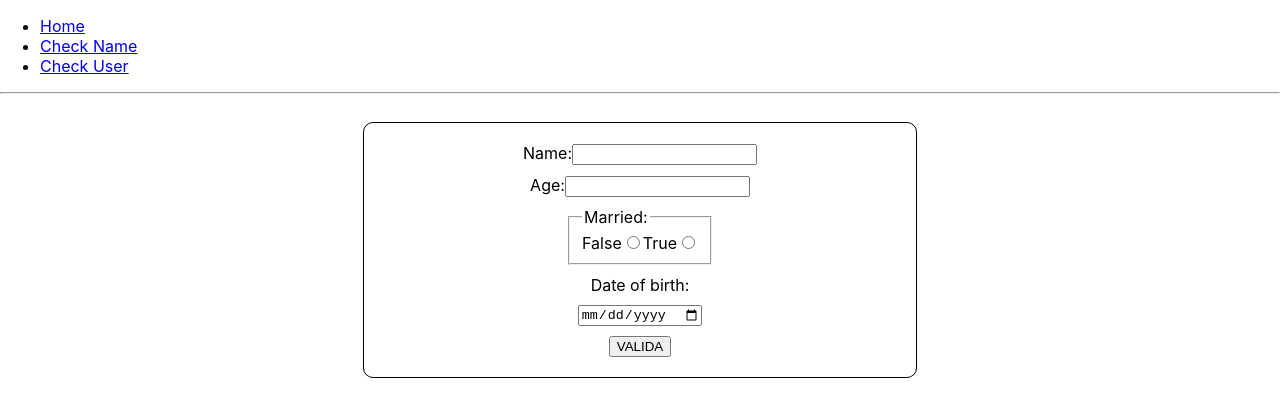
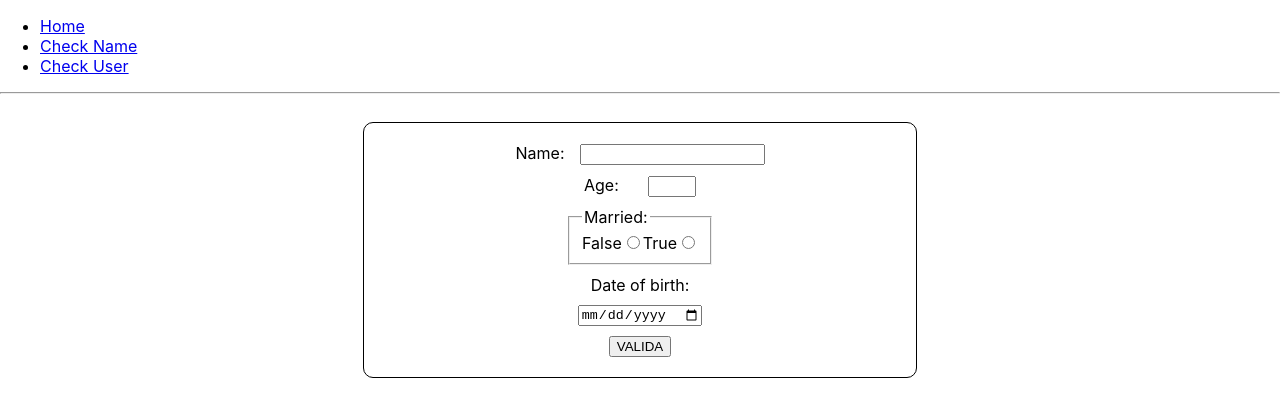
Before and after one commit to radu-constantin/foorban-test, a React (Create React App) app in the folder frontend/: page /check-user in a window 1280 px wide. Shown: the top 416 px of the page. Built offline with nearby package versions, Linux system fonts and the light colour scheme.

Commit message:
Styling form

```diff
--- a/frontend/src/pages/CheckUser.tsx
+++ b/frontend/src/pages/CheckUser.tsx
@@ -118,8 +118,9 @@ export function CheckUser() {
   return (
     <form style={form as React.CSSProperties}>
       <div>
-        <label>Name:</label>
+        <label style={label as React.CSSProperties}>Name:</label>
         <input
+          style={input as React.CSSProperties}
           type="text"
           value={userData.name}
           onChange={(e) => {
@@ -132,8 +133,9 @@ export function CheckUser() {
       </div>
 
       <div>
-        <label>Age:</label>
+        <label style={label as React.CSSProperties}>Age:</label>
         <input
+          style={ageInput as React.CSSProperties}
           type="number"
           value={userData.age}
           onChange={(e) => {
@@ -172,8 +174,9 @@ export function CheckUser() {
           }}
         ></input>
       </fieldset>
-      <label>Date of birth:</label>
+      <label style={label as React.CSSProperties}>Date of birth:</label>
       <input
+        style={input as React.CSSProperties}
         type="date"
         value={userData.dob}
         onChange={(e) => {
@@ -201,3 +204,19 @@ const form = {
   marginTop: "20px",
   gap: "10px",
 };
+
+const label = {
+  display: "inline-block",
+  minWidth: "5vw",
+};
+
+const input = {
+  display: "inline-block",
+  minWidth: "5vw",
+};
+
+const ageInput = {
+  display: "inline-block",
+  minWidth: "40px",
+  width: "2vw",
+};
```
